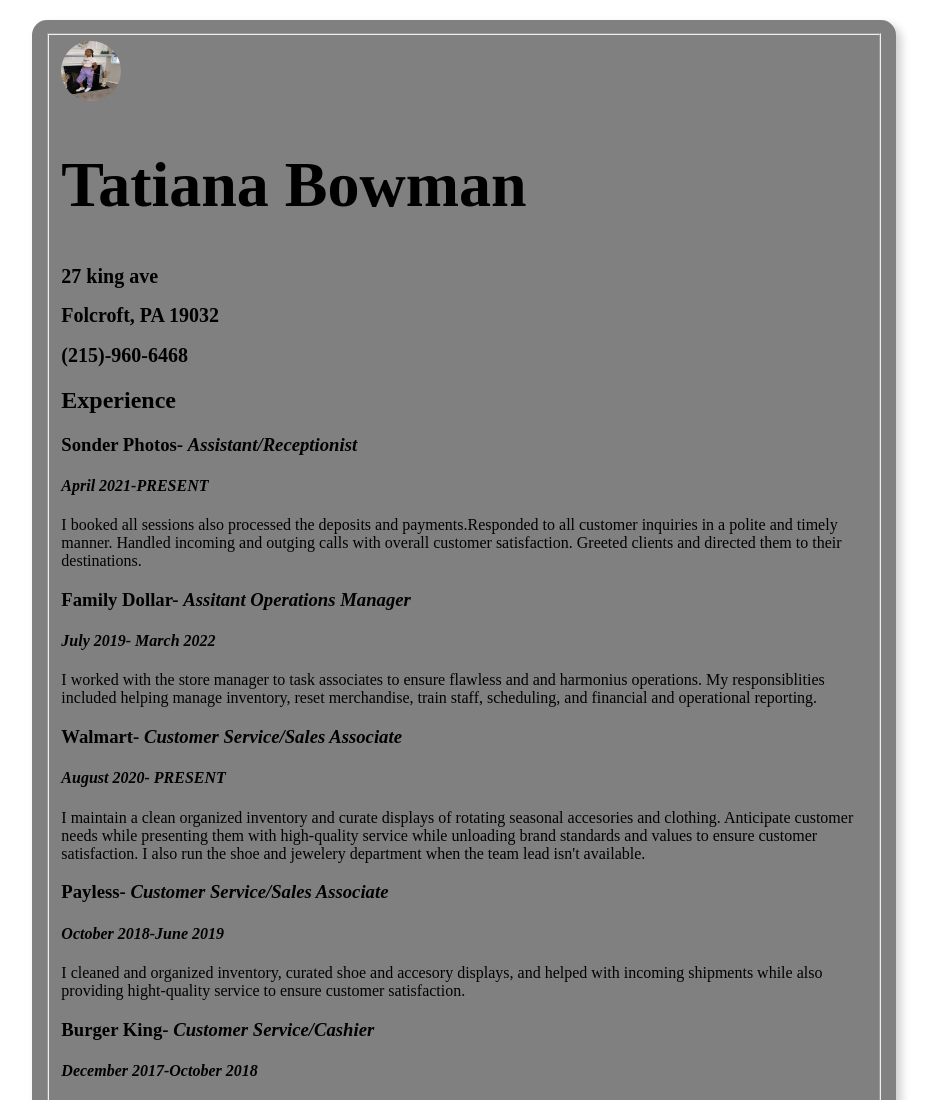
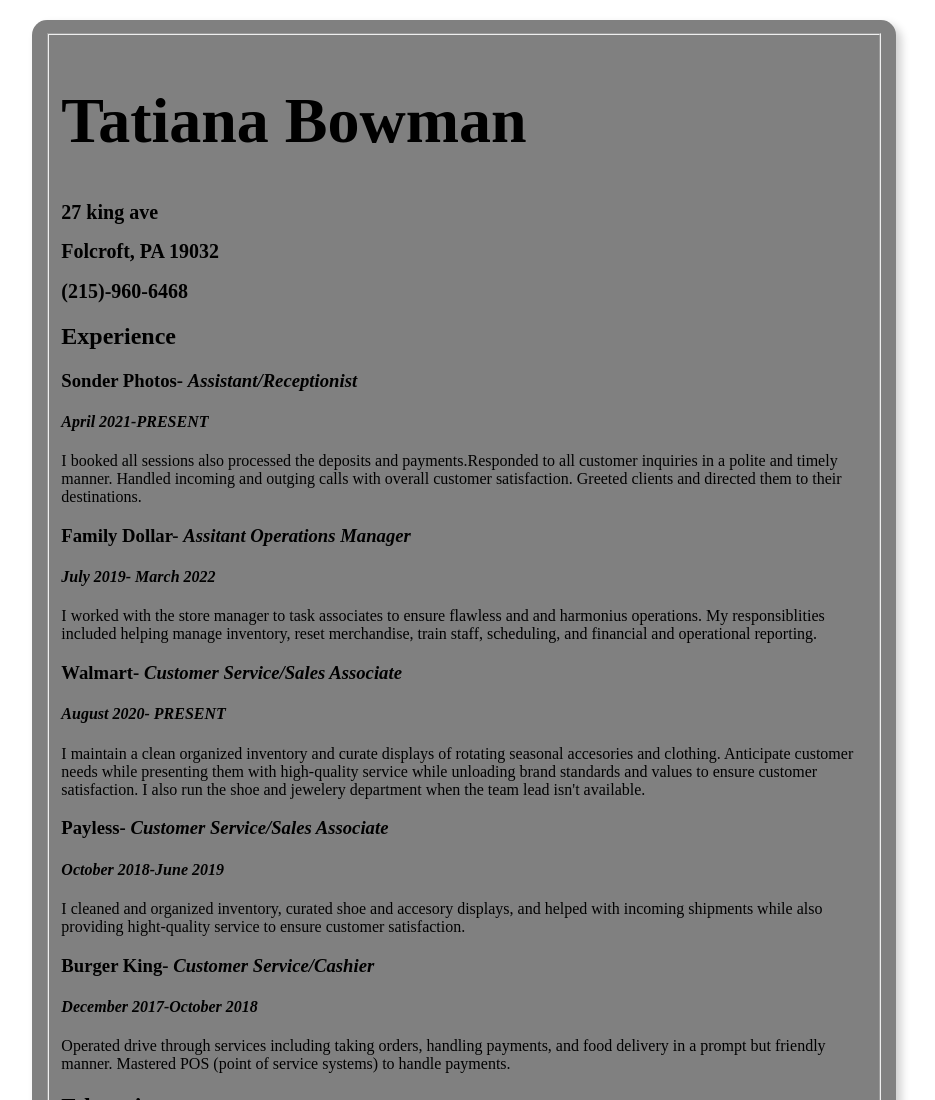
Before and after one commit to Tatibow/Tatibow.github.io, a plain HTML site: page index.html in a window 1280 px wide. Shown: the top 1100 px of the page, without its empty margins (176-1111 px from the left). Drawn offline with Linux system fonts and the light colour scheme.

Commit message:
update index.html

```diff
--- a/index.html
+++ b/index.html
@@ -4,7 +4,6 @@
     <body>
         <form>
         <fieldset>
-            <img src="resume_img.jpg" alt="profile image" class="resume_img">
         <h1>Tatiana Bowman</h1>
 
         <div>
--- a/mysite.css
+++ b/mysite.css
@@ -16,11 +16,3 @@ form {
 h1 {
     font-size: 64px;
 }
-
-.resume_img {
-    text-align: right;
-    width: 60px;
-    margin-right: 10px;
-    border-radius: 50%;
-    max-height: 60px;
-}
```
Also changed, not shown: resume_img.JPG (deleted).
